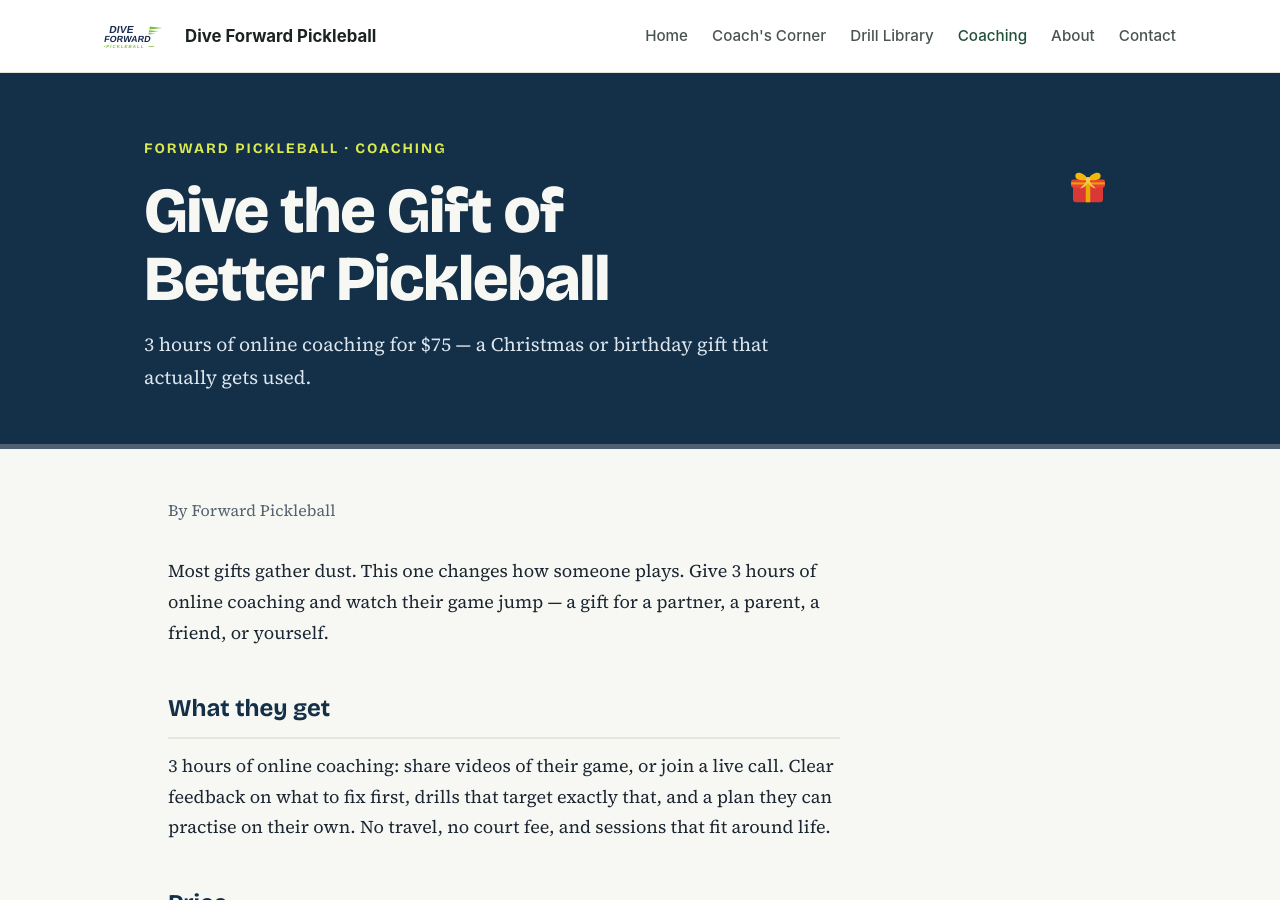
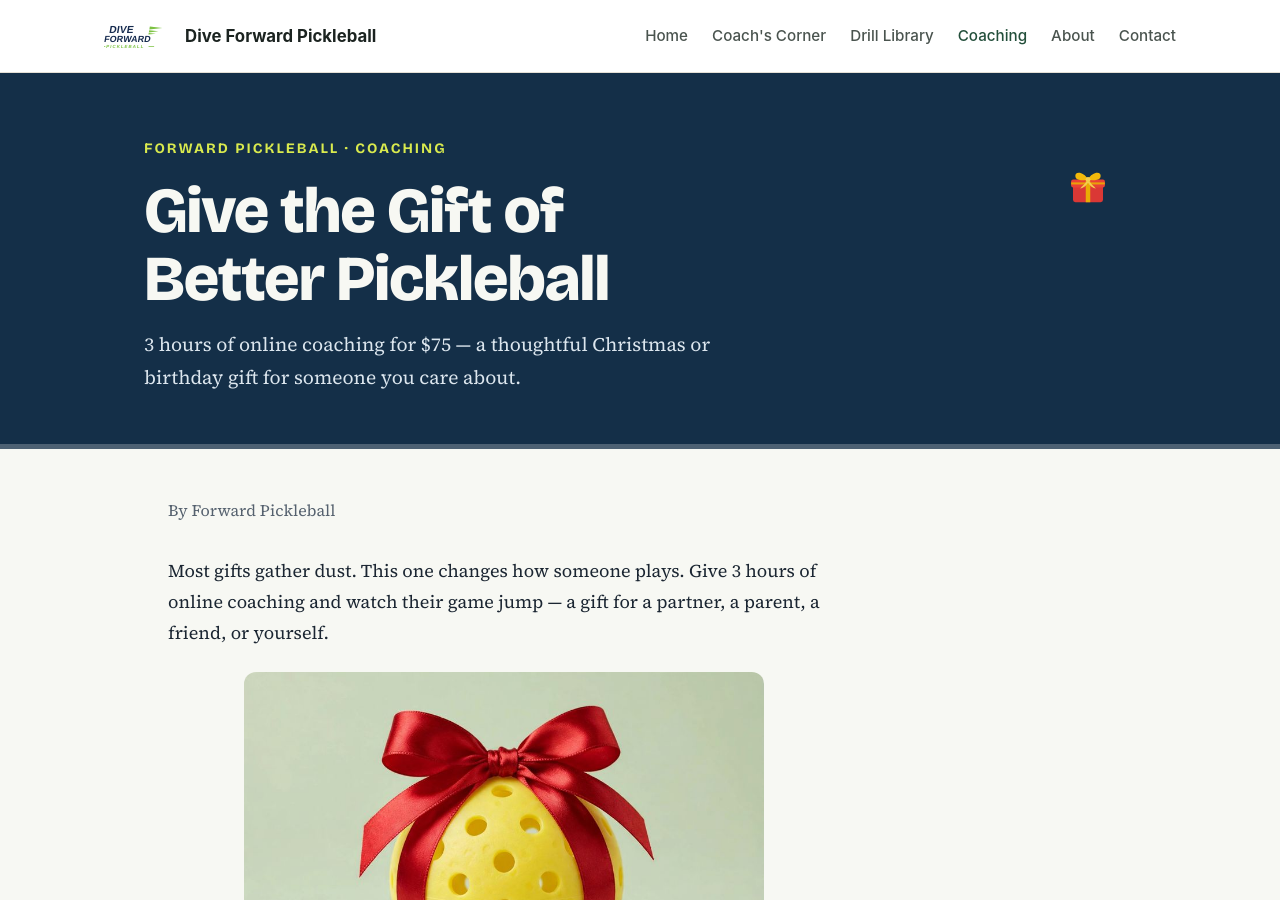
Before and after one commit to forwardpickleballorg-art/forwardpickleballorg-art.github.io, a Jekyll site: the page built from coaching/christmas-birthday-gift.html, in a window 1280 px wide and 900 px high. Built offline with Jekyll 4.4.1, drawn with Linux system fonts in a browser that asks for light colours.

Commit message:
Warmer gift page wording and body pictures

```diff
--- a/coaching/christmas-birthday-gift.html
+++ b/coaching/christmas-birthday-gift.html
@@ -138,7 +138,7 @@ layout: null
     <img class="hero-ball" src="/assets/images/gift-icon.svg" alt="Gift box">
     <p class="meta">Forward Pickleball · Coaching</p>
     <h1>Give the Gift of Better Pickleball</h1>
-    <p class="dek">3 hours of online coaching for $75 &mdash; a Christmas or birthday gift that actually gets used.</p>
+    <p class="dek">3 hours of online coaching for $75 &mdash; a thoughtful Christmas or birthday gift for someone you care about.</p>
   </div>
   <div class="hero-lines" aria-hidden="true"></div>
 </header>
@@ -149,9 +149,17 @@ layout: null
 
   <p>Most gifts gather dust. This one changes how someone plays. Give 3 hours of online coaching and watch their game jump &mdash; a gift for a partner, a parent, a friend, or yourself.</p>
 
+  <figure style="margin: 1.5rem 0; text-align: center;">
+    <img src="/assets/images/gift-pickleball-ribbon.jpg" alt="Yellow pickleball tied with a red ribbon" style="width: 100%; max-width: 520px; border-radius: 12px;">
+  </figure>
+
   <h2>What they get</h2>
 
   <p>3 hours of online coaching: share videos of their game, or join a live call. Clear feedback on what to fix first, drills that target exactly that, and a plan they can practise on their own. No travel, no court fee, and sessions that fit around life.</p>
+
+  <figure style="margin: 1.5rem 0; text-align: center;">
+    <img src="/assets/images/gift-box-pickleballs.jpg" alt="Gift box filled with pickleballs and a paddle" style="width: 100%; max-width: 520px; border-radius: 12px;">
+  </figure>
 
   <h2>Price</h2>
 
```
